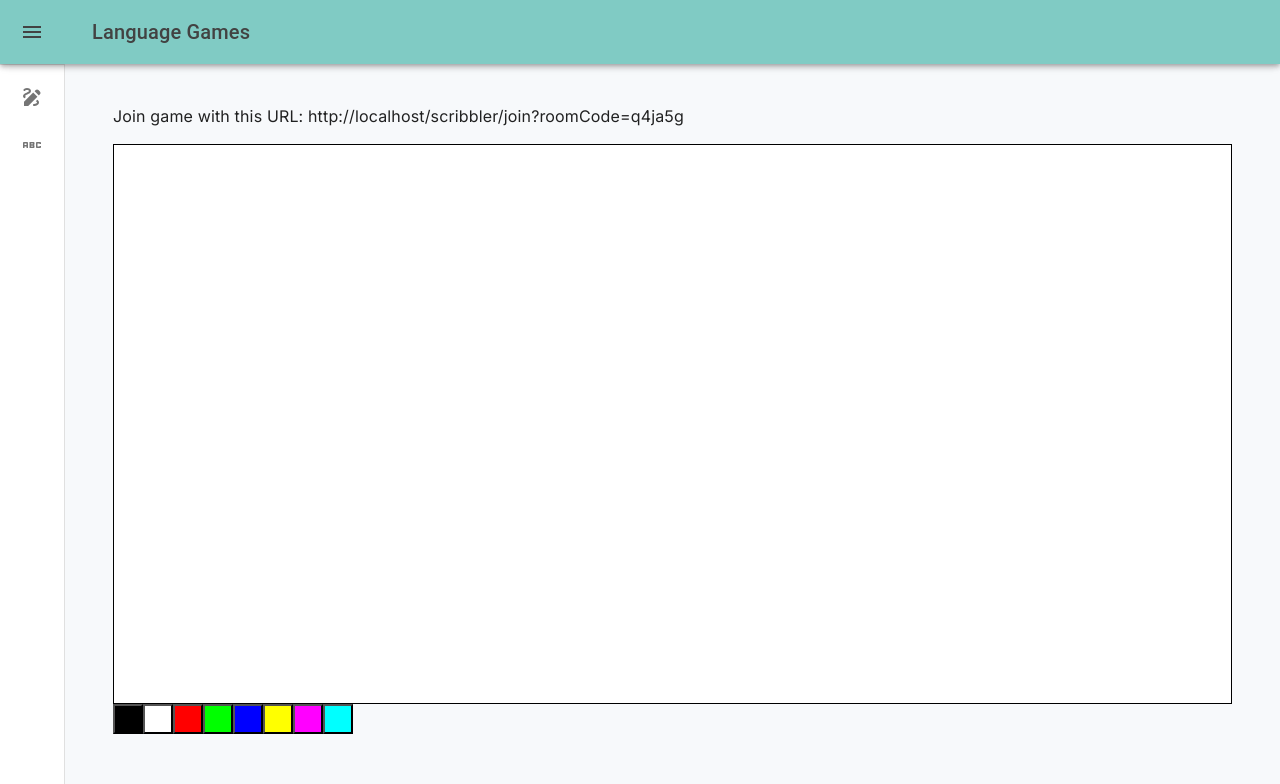
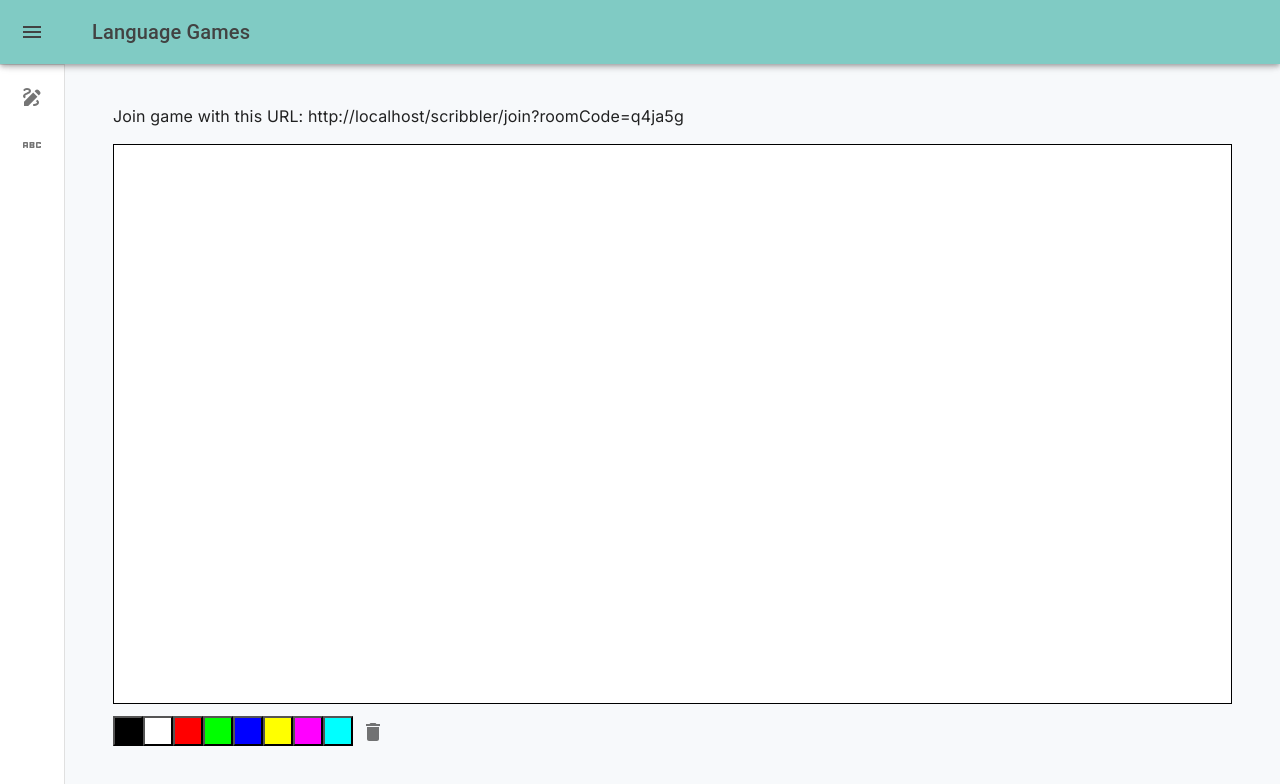
Before and after one commit to gdomingu/lang-games, a Next.js app: page /scribbler/new in a window 1280 px wide. Shown: the top 784 px of the page. Built offline with nearby package versions, Linux system fonts and the light colour scheme; no server answers.

Commit message:
Adds a clear button to drawing canvas

```diff
--- a/app/scribbler/new/ColorPicker.tsx
+++ b/app/scribbler/new/ColorPicker.tsx
@@ -7,7 +7,7 @@ export default function ColorPicker({setColor}: {setColor: Dispatch<SetStateActi
     setColor(color);
   };
   return (
-    <div>
+    <span>
       {colors.map(color => (
         <button
           key={color}
@@ -15,6 +15,6 @@ export default function ColorPicker({setColor}: {setColor: Dispatch<SetStateActi
           onClick={() => handleColorChange(color)}
         />
       ))}
-    </div>
+    </span>
   );
 }
--- a/app/scribbler/new/DrawingCanvas.tsx
+++ b/app/scribbler/new/DrawingCanvas.tsx
@@ -1,5 +1,6 @@
 "use client";
-import {Box} from "@mui/material";
+import DeleteIcon from "@mui/icons-material/Delete";
+import {Box, IconButton} from "@mui/material";
 import {useEffect, useRef, useState} from "react";
 import {io} from "socket.io-client";
 import ColorPicker from "./ColorPicker";
@@ -86,6 +87,22 @@ export default function DrawingCanvas({roomCode}: {roomCode: string}) {
     socket.emit("draw-stop", roomCode);
   };
 
+  const ClearButton = () => {
+    return (
+      <IconButton
+        onClick={() => {
+          const context = canvasRef.current?.getContext("2d");
+          if (context) {
+            context.clearRect(0, 0, canvasRef.current?.width || 0, canvasRef.current?.height || 0);
+          }
+          socket.emit("clear-canvas", roomCode);
+        }}
+      >
+        <DeleteIcon />
+      </IconButton>
+    );
+  };
+
   return (
     <>
       <Box sx={{height: "70vh"}}>
@@ -104,7 +121,10 @@ export default function DrawingCanvas({roomCode}: {roomCode: string}) {
           }}
         />
       </Box>
-      <ColorPicker setColor={setColor}></ColorPicker>
+      <Box marginTop="8px" display="inline-flex" alignItems="center">
+        <ColorPicker setColor={setColor}></ColorPicker>
+        <ClearButton />
+      </Box>
     </>
   );
 }
```
